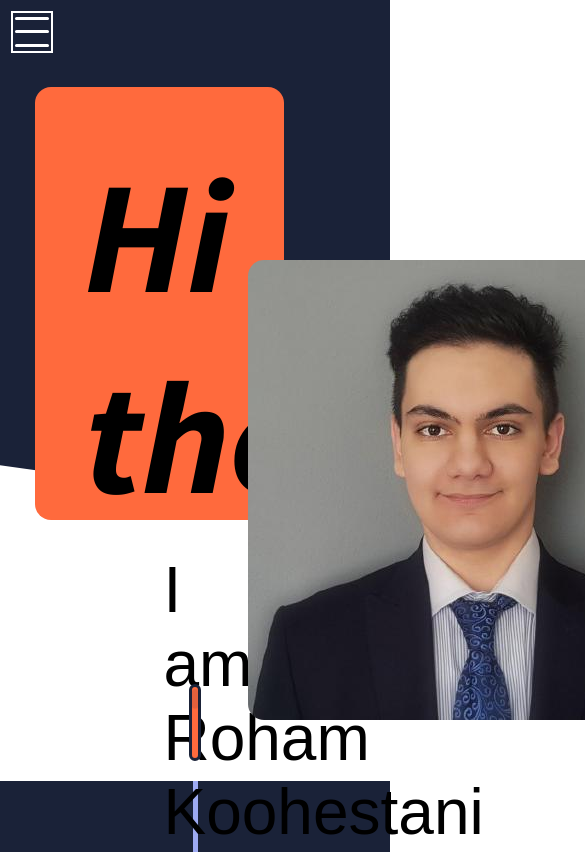
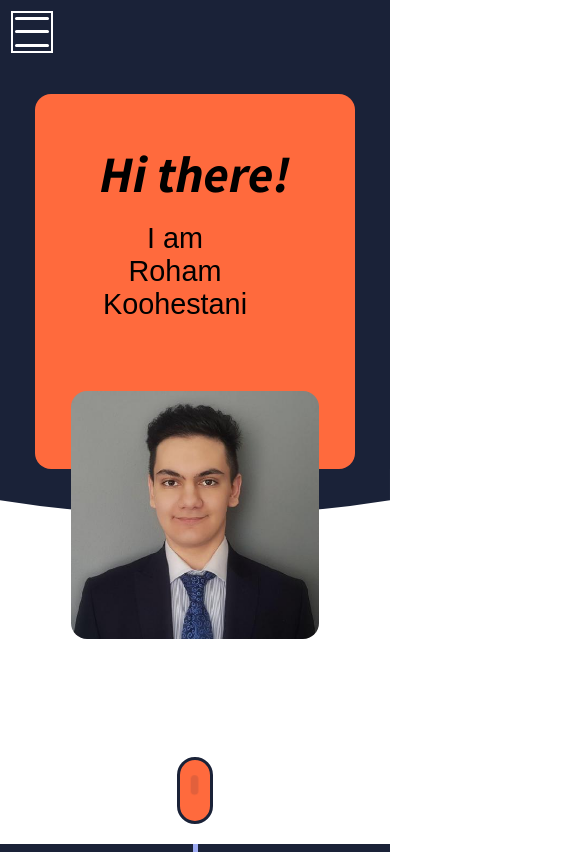
Before and after one commit to RebelOfDeath/portfolio2022, a plain HTML site: page index.html in a window 390 px wide. Shown: the top 852 px of the page, 585 px wide, since content can reach past the window. Drawn offline with nearby package versions, Linux system fonts and the light colour scheme.

Commit message:
made the hero responsive
added media queries for the hero / first sight div

```diff
--- a/index.html
+++ b/index.html
@@ -64,7 +64,7 @@
                             <span class="accent-text">Roham Koohestani</span>
                         </p>
                     </div>
-                    <div class="hero-iamge">
+                    <div class="hero-image">
                         <img
                             src="./media/profile_shot_Roham.jpeg"
                             alt="Photo of myself"
--- a/styles.css
+++ b/styles.css
@@ -162,9 +162,8 @@ h3 {
     .navbar {
         z-index: 900;
         left: -100vw;
-        transition: all 1s cubic-bezier(.17,.67,1,1.23);
+        transition: all 1s cubic-bezier(0.17, 0.67, 1, 1.23);
     }
-
 
     .navbar[visibility="closed"] > .navbar-list > .navbar-item {
         opacity: 0;
@@ -176,8 +175,8 @@ h3 {
 
     .navbar-item {
         transition: all 1s ease 0.8s;
-       animation-duration: 0.8s;
-       animation-delay: 0.8s;
+        animation-duration: 0.8s;
+        animation-delay: 0.8s;
     }
 
     .navbar > ul {
@@ -254,15 +253,16 @@ h3 {
     margin-left: 5rem;
 }
 
-.hero-iamge {
+.hero-image {
     z-index: 3;
     border-radius: 1rem;
     grid-column: 8 / span 4;
     grid-row: 4 / span 4;
 }
 
-.hero-iamge > img {
+.hero-image > img {
     border-radius: 1rem;
+    width: 90%;
 }
 
 .scroll-down {
@@ -311,13 +311,103 @@ h3 {
     }
 }
 
-@media screen and (max-width: 1650px){
-    .hero{
-        height: 100%;
-        grid-template: repeat(1fr, 10) / repeat(1fr, 10);
+@media screen and (max-width: 1650px) {
+    .hero-text > h1 {
+        font-size: 7rem;
+    }
+
+    .hero-text > p {
+        font-size: 3.5rem;
+        padding-right: 5rem;
+        margin-left: 4rem;
     }
 }
 
+@media screen and (max-width: 1000px) {
+    .first-sight {
+        height: 100vh;
+    }
+
+    .hero {
+        grid-template: repeat(1fr, 10) / repeat(1fr, 10);
+    }
+
+    .hero-text {
+        grid-column: 2 / span 6;
+        grid-row: 2 / span 4;
+    }
+
+    .hero-text > h1 {
+        font-size: 5rem;
+    }
+
+    .hero-text > p {
+        font-size: 2rem;
+        margin-left: 1rem;
+        padding-right: 2.5rem;
+    }
+
+    .hero-image {
+        grid-column: 7 / span 4;
+        grid-row: 4 / span 4;
+    }
+
+    .hero-image > img {
+        width: 100%;
+    }
+
+    .mouse-outside {
+        height: 60%;
+        width: 60%;
+    }
+}
+
+
+@media screen and (max-width: 730px){
+    .hero-text > h1{
+        font-size: 3.5rem;
+    }
+
+    .hero-text > p{
+        font-size: 2rem;
+        padding-right: 3.5rem;
+    }
+}
+
+
+
+@media screen and (max-width: 500px){
+
+    .hero-text {
+        text-align: center;
+    }
+
+    .hero-image {
+        grid-column: 3 / -3;
+        grid-row: 5 / span 4;
+        margin-top: 1rem;
+    }
+
+    .hero-text > h1  {
+        font-size: 3.2rem
+    }
+
+    .hero-text > p {
+        font-size: 1.8rem;
+        text-align: center;
+    }
+
+    .hero-text {
+        grid-column: 2 / span 9;
+        grid-row: 2 / span 4;
+    }
+
+
+    .mouse-outside {
+        height: 40%;
+        width: 100%;
+    }
+}
 /* styling about me */
 
 .about-me {
```
